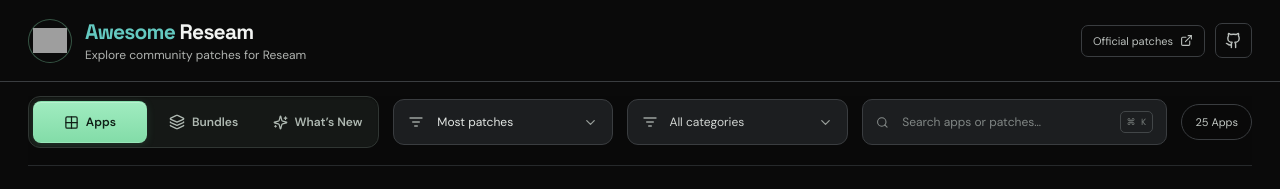
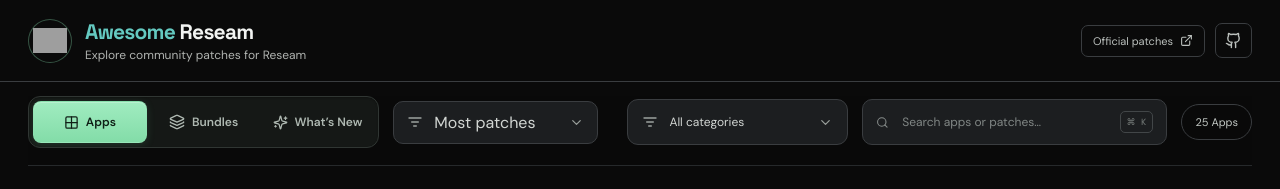
Before and after one commit to rudrakshrajpurohit417-sketch/awesome-reseam, a React (Vite) app: page /#apps in a window 1280 px wide. Shown: the top 189 px of the page. Built offline with nearby package versions, Linux system fonts and the light colour scheme; grey boxes are pictures that could not be loaded.

Commit message:
Animate sort menu like category filter

```diff
--- a/src/main.tsx
+++ b/src/main.tsx
@@ -50,6 +50,7 @@
   const [selectedApp, setSelectedApp] = useState<AppInfo | null>(null)
   const [selectedBundle, setSelectedBundle] = useState<Bundle | null>(null)
   const [filterMenu, setFilterMenu] = useState(false)
+  const [sortMenu, setSortMenu] = useState(false)
   const [visibleAppCount, setVisibleAppCount] = useState(24)
   const [visiblePatchCount, setVisiblePatchCount] = useState(24)
   const [expandedAppBundles, setExpandedAppBundles] = useState<Set<string>>(() => new Set())
@@ -184,7 +185,7 @@
     <header className="site-header"><a href="#catalog" className="brand"><span className="brand-icon"><img src="/reseam.ico" alt=""/></span><span><strong>Awesome</strong> Reseam<small>Explore community patches for Reseam</small></span></a><div className="header-actions"><a href="https://reseam.app/patches/" target="_blank" rel="noreferrer">Official patches <ExternalLink size={13}/></a><a className="github-button" href="https://github.com/rudrakshrajpurohit417-sketch/awesome-reseam" target="_blank" rel="noreferrer" aria-label="Awesome Reseam on GitHub"><Github size={17}/></a></div></header>
     <main id="catalog" className="catalog-page">
       <section className="catalog-toolbar" aria-label="Catalog controls"><div className="toolbar-main"><div className="tabs" data-active-tab={tab} role="tablist" aria-label="Catalog type"><span className="tabs-indicator" aria-hidden="true" /><button role="tab" aria-selected={tab === 'apps'} className={tab === 'apps' ? 'active' : ''} onClick={() => switchTab('apps')}><Grid2X2 size={15}/>Apps</button><button role="tab" aria-selected={tab === 'bundles'} className={tab === 'bundles' ? 'active' : ''} onClick={() => switchTab('bundles')}><Layers3 size={16}/>Bundles</button><button role="tab" aria-selected={tab === 'news'} className={tab === 'news' ? 'active' : ''} onClick={() => switchTab('news')}><Sparkles size={15}/>What’s New</button></div>
-        <label className="select-box sort-select"><ListFilter size={16}/><select value={sort} onChange={(event) => setSort(event.target.value)} aria-label="Sort catalog">{tab === 'news' ? <><option value="popular">Newest releases</option><option value="oldest">Oldest releases</option></> : <><option value="popular">Most patches</option><option value="name">Name A–Z</option><option value="patches-asc">Fewest patches</option></>}</select><ChevronDown size={15}/></label>
+        <div className="sort-control"><button className="select-box sort-button" onClick={() => { setSortMenu((open) => !open); setFilterMenu(false) }} aria-expanded={sortMenu} aria-haspopup="listbox"><ListFilter size={16}/>{tab === 'news' ? (sort === 'oldest' ? 'Oldest releases' : 'Newest releases') : sort === 'name' ? 'Name A–Z' : sort === 'patches-asc' ? 'Fewest patches' : 'Most patches'}<ChevronDown size={15}/></button>{sortMenu && <div className="category-menu sort-menu" role="listbox" aria-label="Sort catalog">{(tab === 'news' ? [{value:'popular',label:'Newest releases'},{value:'oldest',label:'Oldest releases'}] : [{value:'popular',label:'Most patches'},{value:'name',label:'Name A–Z'},{value:'patches-asc',label:'Fewest patches'}]).map((option) => <button key={option.value} role="option" aria-selected={sort === option.value} className={sort === option.value ? 'selected' : ''} onClick={() => { setSort(option.value); setSortMenu(false) }}>{option.label}{sort === option.value && <span>✓</span>}</button>)}</div>}</div>
         {tab === 'apps' ? <div className="category-control"><button className="select-box category-button" onClick={() => setFilterMenu(!filterMenu)} aria-expanded={filterMenu}><ListFilter size={16}/>{category === 'all' ? 'All categories' : category}<ChevronDown size={15}/></button>{filterMenu && <div className="category-menu"><button className={category === 'all' ? 'selected' : ''} onClick={() => { setCategory('all'); setFilterMenu(false) }}>All categories <span>{data.apps.length}</span></button>{categories.map((item) => <button key={item} className={category === item ? 'selected' : ''} onClick={() => { setCategory(item); setFilterMenu(false) }}>{item}<span>{data.apps.filter((app) => app.category === item).length}</span></button>)}</div>}</div> : <div className="category-spacer" aria-hidden="true"/>}
         <label className="search-box"><Search size={17}/><input className="search-input" value={query} onChange={(event) => setQuery(event.target.value)} placeholder={searchPlaceholder}/><kbd>⌘ K</kbd></label><span className="total-count">{activeCount.toLocaleString()} {countLabel}</span></div>
       </section>
```
